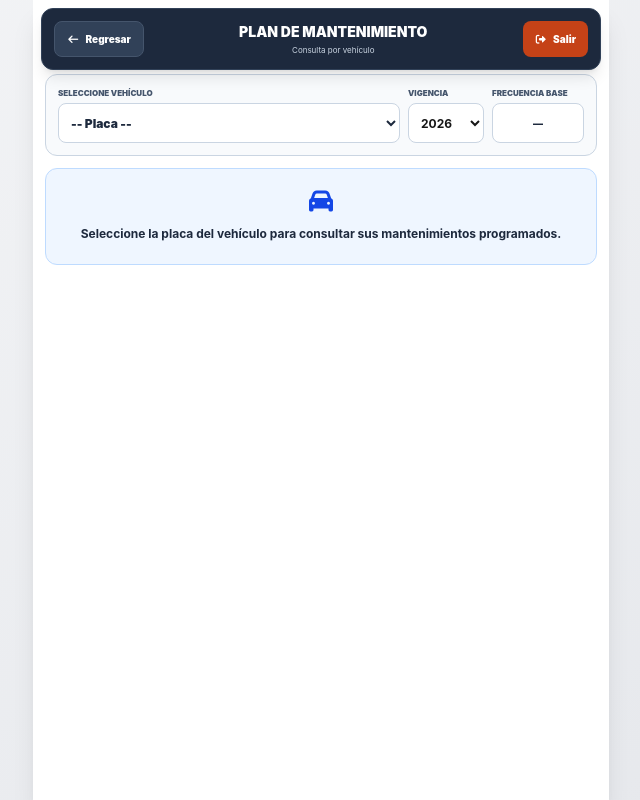
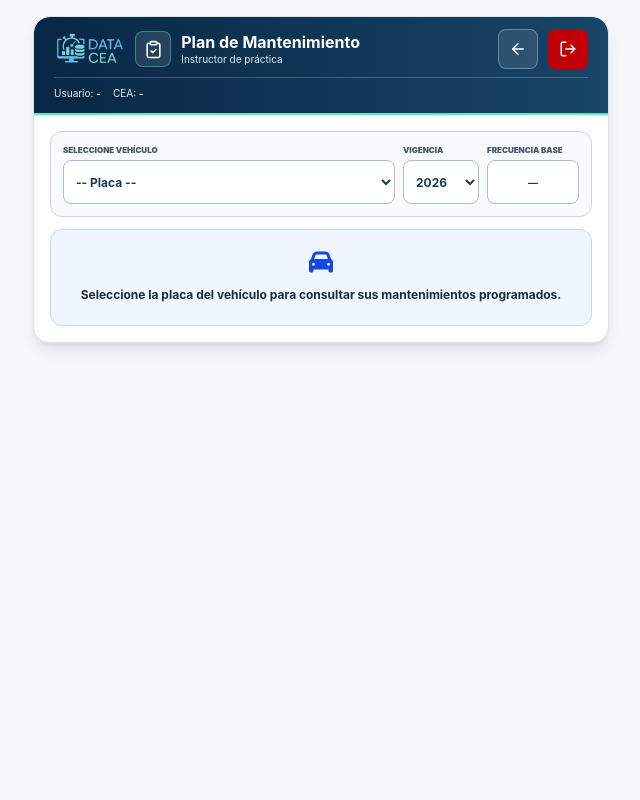
Before and after one commit to YulianoB/DATA-CEA, a Next.js app: page /instructor/practica/plan-mantenimiento in a window 1280 px wide. Shown: the whole page, without its empty margins (319-959 px from the left). Built offline with nearby package versions, Linux system fonts and the light colour scheme; sample sign-in values are in the browser's storage.

Commit message:
Uniformar encabezado y controles móviles de Plan de Mantenimiento sin alterar tarjetas

```diff
--- a/app/instructor/practica/plan-mantenimiento/page.js
+++ b/app/instructor/practica/plan-mantenimiento/page.js
@@ -6,6 +6,7 @@ import { useEffect, useMemo, useState } from 'react'
 import { useRouter, useSearchParams } from 'next/navigation'
 import { Toaster, toast } from 'sonner'
 import { cerrarSesion } from '@/lib/auth/logout'
+import { EncabezadoPractica } from '@/components/instructor/practica/EstilosModuloPractica'
 
 const MESES = [
   'ENE', 'FEB', 'MAR', 'ABR', 'MAY', 'JUN',
@@ -684,54 +685,22 @@ export default function PlanMantenimientoInstructorPage() {
   }
 
   return (
-    <div className="min-h-screen bg-gradient-to-br from-gray-100 to-gray-200">
+    <div className="min-h-screen bg-[#F5F7FA] p-2 sm:p-4">
       <Toaster
         position="top-center"
         richColors
       />
 
-      <div className="mx-auto min-h-screen w-full max-w-xl bg-white shadow-xl">
-        <div className="sticky top-2 z-30 mx-2 rounded-xl border border-slate-700 bg-slate-800 px-3 py-3 text-white shadow-lg">
-          <div className="flex items-center justify-between gap-2">
-            <button
-              type="button"
-              onClick={() =>
-                router.push(
-                  '/instructor/practica'
-                )
-              }
-              className="flex h-9 shrink-0 items-center justify-center gap-1.5 rounded-lg border border-slate-600 bg-slate-700 px-3 text-[10px] font-black"
-            >
-              <i className="fas fa-arrow-left text-[10px]"></i>
-              Regresar
-            </button>
+      <div className="mx-auto w-full max-w-xl overflow-hidden rounded-2xl border border-[#DCE4EB] bg-white shadow-lg">
+        <EncabezadoPractica
+          titulo="Plan de Mantenimiento"
+          usuario={user.nombreCompleto || user.nombre_completo || user.usuario}
+          cea={user.nombreEmpresa || user.nombre_empresa}
+          onRegresar={() => router.push('/instructor/practica')}
+          onCerrarSesion={() => cerrarSesion(router)}
+        />
 
-            <div className="min-w-0 flex-1 text-center">
-              <h1 className="truncate text-xs font-black uppercase sm:text-sm">
-                Plan de Mantenimiento
-              </h1>
-
-              <p className="mt-0.5 text-[8px] text-slate-300">
-                Consulta por vehículo
-              </p>
-            </div>
-
-            <button
-              type="button"
-              onClick={() =>
-                cerrarSesion(
-                  router
-                )
-              }
-              className="flex h-9 shrink-0 items-center justify-center gap-1.5 rounded-lg bg-[var(--danger)] px-3 text-[10px] font-black"
-            >
-              <i className="fas fa-sign-out-alt text-[10px]"></i>
-              Salir
-            </button>
-          </div>
-        </div>
-
-        <main className="p-3 pb-8">
+        <main className="p-3 pb-5 sm:p-4">
           <section className="rounded-xl border border-slate-300 bg-slate-50 p-3">
             <div className="grid grid-cols-[minmax(0,1fr)_76px_92px] gap-2">
               <div>
@@ -754,7 +723,7 @@ export default function PlanMantenimientoInstructorPage() {
                     }
                   }
                   disabled={cargando}
-                  className="h-10 w-full rounded-lg border border-slate-300 bg-white px-2 text-xs font-black text-slate-800"
+                  className="h-11 min-w-0 w-full rounded-lg border border-[#A9BDCC] bg-white px-2 text-xs font-bold text-[#173A57]"
                 >
                   <option value="">
                     {cargando
@@ -804,7 +773,7 @@ export default function PlanMantenimientoInstructorPage() {
                       )
                     }
                   }
-                  className="h-10 w-full rounded-lg border border-slate-300 bg-white px-2 text-xs font-bold"
+                  className="h-11 min-w-0 w-full rounded-lg border border-[#A9BDCC] bg-white px-2 text-xs font-bold text-[#173A57]"
                 >
                   {(
                     data
@@ -828,7 +797,7 @@ export default function PlanMantenimientoInstructorPage() {
                   Frecuencia base
                 </label>
 
-                <div className="flex h-10 items-center justify-center rounded-lg border border-slate-300 bg-white px-2 text-[10px] font-black text-slate-800">
+                <div className="flex h-11 min-w-0 items-center justify-center rounded-lg border border-[#A9BDCC] bg-white px-1 text-center text-[10px] font-bold text-[#173A57]">
                   {vista
                     ? formatoKm(
                         vista?.frecuencia_base_km ??
```
